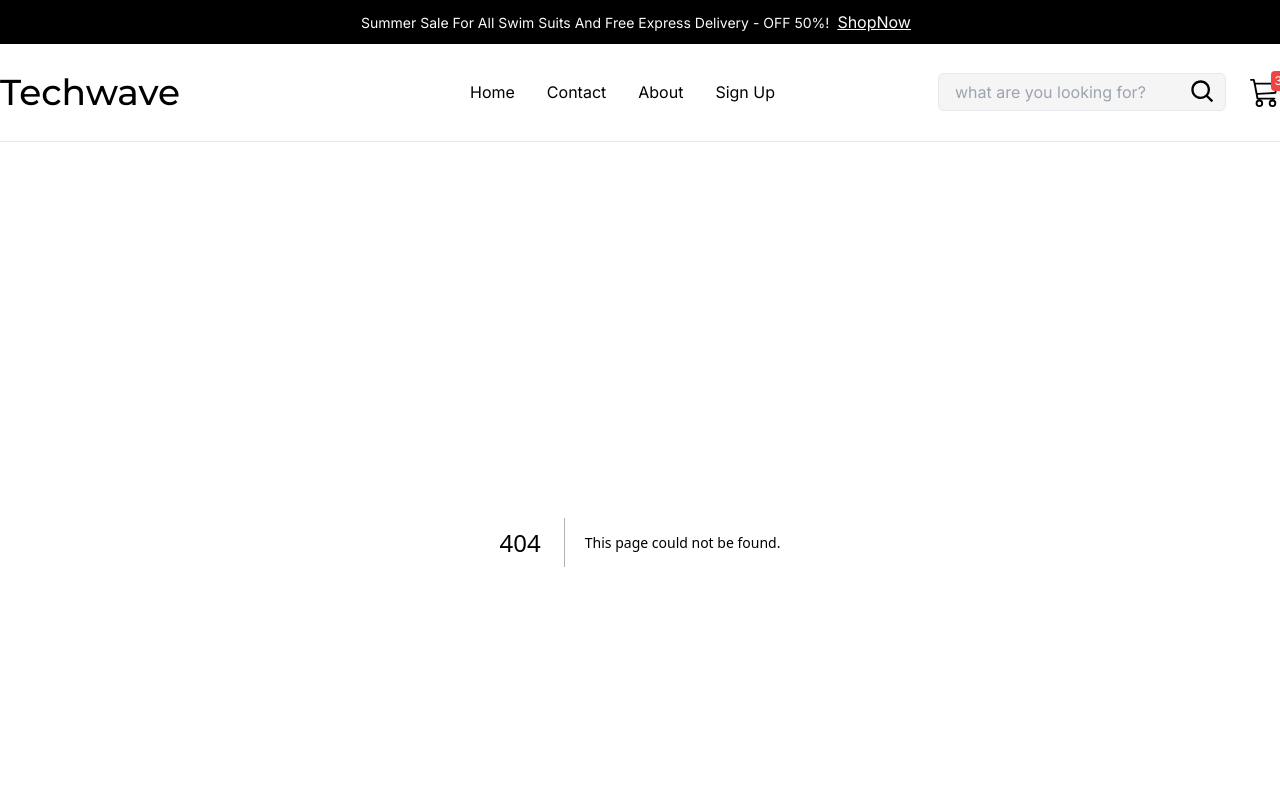
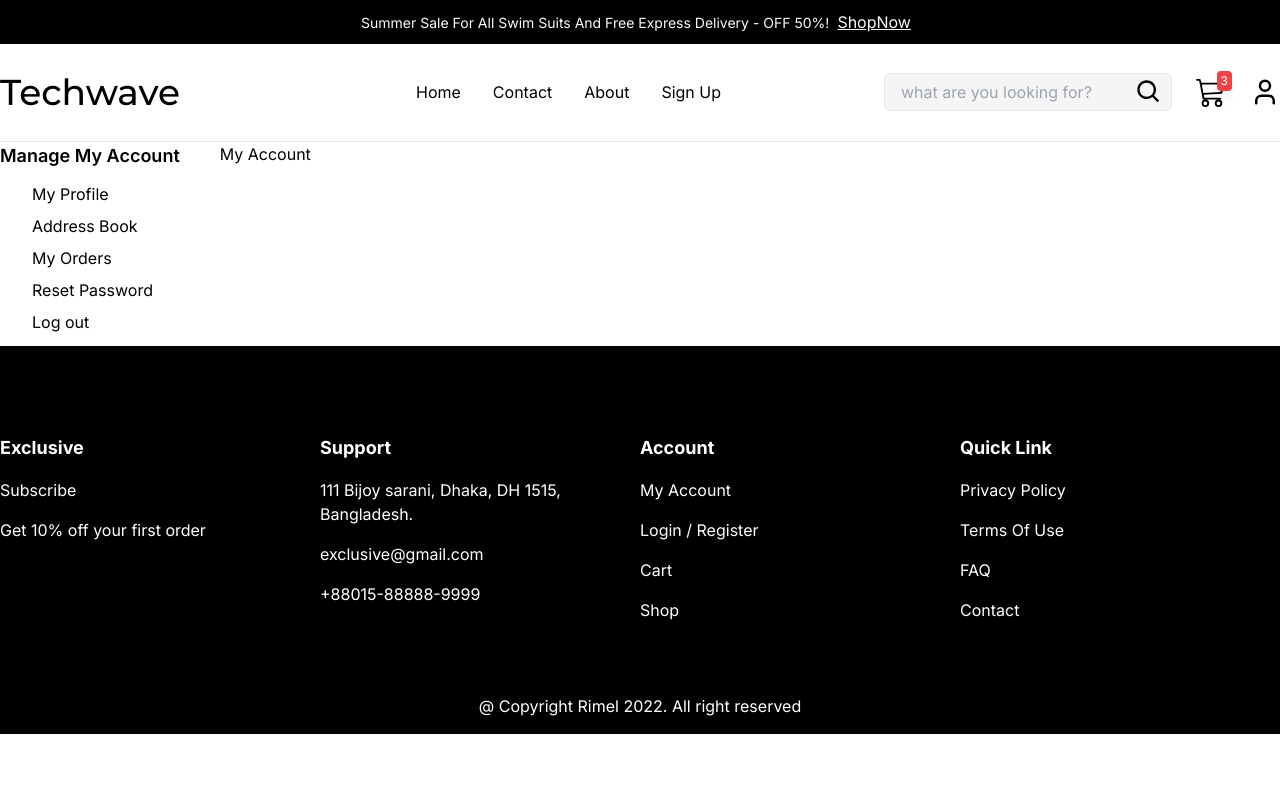
Before and after one commit to lingtine/teckwave-shop, a Next.js app: page /dashboard/account/my-account in a window 1280 px wide. Before the commit this address had no page. Shown: the top 800 px of the page. Built offline with nearby package versions, Linux system fonts and the light colour scheme.

Commit message:
fit error

```diff
--- a/src/app/components/footer/footer.jsx
+++ b/src/app/components/footer/footer.jsx
@@ -37,13 +37,13 @@ function Footer() {
               <h5 className="text-primary font-bold text-lg">Account</h5>
             </div>
             <ul className="text-primary">
-              <li cclassName="py-2">
+              <li className="py-2">
                 <p>My Account</p>
               </li>
               <li className="py-2">
                 <p>Login / Register</p>
               </li>
-              <li cclassName="py-2">
+              <li className="py-2">
                 <p>Cart</p>
               </li>
 
--- a/src/app/components/header/header.jsx
+++ b/src/app/components/header/header.jsx
@@ -3,7 +3,7 @@ import Link from "next/link";
 import SearchBar from "../search-bar/search-bar";
 import { montserrat } from "~/app/fonts";
 import { BsCart3 } from "react-icons/bs";
-import { LiaShippingFastSolid } from "react-icons/lia";
+import { LuUser } from "react-icons/lu";
 import classNames from "classnames";
 import TopBar from "./top-bar";
 import HeaderNavigation from "./header-navigation";
@@ -28,21 +28,34 @@ function Header() {
           </div>
           <div className="flex items-center">
             <SearchBar />
-            {/* <div className="flex items-center justify-evenly gap-2">
-               <Link
-                className="flex items-center justify-around px-2 py-1.5 bg-teal-800 hover:bg-teal-500 text-white rounded-xl"
-                href="/order-check"
-              >
-                <LiaShippingFastSolid className="text-2xl" />
-                <span className="m-2 text-xs">Kiểm tra đơn hàng</span>
-              </Link>
-            </div> */}
+
             <Link className="flex items-center relative" href="/cart">
-              <BsCart3 className="text-3xl text-color-black ml-6 hover:text-teal-500"></BsCart3>
+              <BsCart3 className="text-3xl text-color-black ml-6 hover:text-secondary-3"></BsCart3>
               <span className="absolute text-xs -right-1.5 bottom-4 bg-red-500 text-white py-0.5 px-1 rounded shadow-lg ">
                 3
               </span>
             </Link>
+            <div className="flex items-center relative group/sub-item  ">
+              <Link href="/dashboard/account/my-account">
+                <LuUser className=" text-3xl text-color-black ml-6 hover:text-secondary-3" />
+              </Link>
+              <div className="absolute hidden group-hover/sub-item:block bg-white min-w-[150px] w-fit p-2 top-10 right-0 rounded-md shadow-lg before:w-full before:-top-3 before:left-0 before:absolute before:h-[15px] before:bg-transparent z-50">
+                <ul>
+                  <li className="py-2 px-2 border-b hover:text-secondary-3  ">
+                    <Link href="/dashboard/account/my-account">My Account</Link>
+                  </li>
+                  <li className="py-2 px-2 border-b hover:text-secondary-3  ">
+                    <Link href="/dashboard/account/my-address">My Address</Link>
+                  </li>
+                  <li className="py-2 px-2 border-b hover:text-secondary-3  ">
+                    <Link href="/dashboard/account/my-orders">My Orders</Link>
+                  </li>
+                  <li className="py-2 px-2 border-b hover:text-secondary-3  ">
+                    <button>Log out</button>
+                  </li>
+                </ul>
+              </div>
+            </div>
           </div>
         </div>
       </div>
--- /dev/null
+++ b/src/app/dashboard/account/layout.jsx
@@ -0,0 +1,37 @@
+import Link from "next/link";
+
+function AccountLayout({ children }) {
+  return (
+    <div suppressHydrationWarning={true} className="container mx-auto">
+      <div className="flex gap-10">
+        <div className="max-w-[254px]">
+          <div>
+            <h4 className="text-lg font-semibold">Manage My Account</h4>
+            <ul className="pl-8 my-2">
+              <li className="py-1 text-base text-color-text-black hover:text-secondary-3  ">
+                <Link href={"/dashboard/account/my-account"}>My Profile</Link>
+              </li>
+              <li className="py-1 text-base text-color-text-black hover:text-secondary-3  ">
+                <Link href={"/dashboard/account/my-address"}>Address Book</Link>
+              </li>
+              <li className="py-1 text-base text-color-text-black hover:text-secondary-3  ">
+                <Link href={"/dashboard/account/my-orders"}>My Orders</Link>
+              </li>
+              <li className="py-1 text-base text-color-text-black hover:text-secondary-3">
+                <Link href={"/dashboard/account/my-orders"}>
+                  Reset Password
+                </Link>
+              </li>
+              <li className="py-1 text-base text-color-text-black  ">
+                <button>Log out</button>
+              </li>
+            </ul>
+          </div>
+        </div>
+        <div className="flex 1">{children}</div>
+      </div>
+    </div>
+  );
+}
+
+export default AccountLayout;
--- /dev/null
+++ b/src/app/dashboard/account/my-account/page.jsx
@@ -0,0 +1,5 @@
+function MyAccount() {
+  return <div>My Account</div>;
+}
+
+export default MyAccount;
--- /dev/null
+++ b/src/app/dashboard/account/my-address/page.jsx
@@ -0,0 +1,5 @@
+function MyAddress() {
+  return <div>My Address</div>;
+}
+
+export default MyAddress;
--- /dev/null
+++ b/src/app/dashboard/account/my-orders/page.jsx
@@ -0,0 +1,5 @@
+function MyOrders() {
+  return <div>My Orders</div>;
+}
+
+export default MyOrders;
--- a/src/app/dashboard/user/page.jsx
+++ /dev/null
@@ -1,5 +0,0 @@
-function UserPage() {
-  return <div>user page</div>;
-}
-
-export default UserPage;
```
